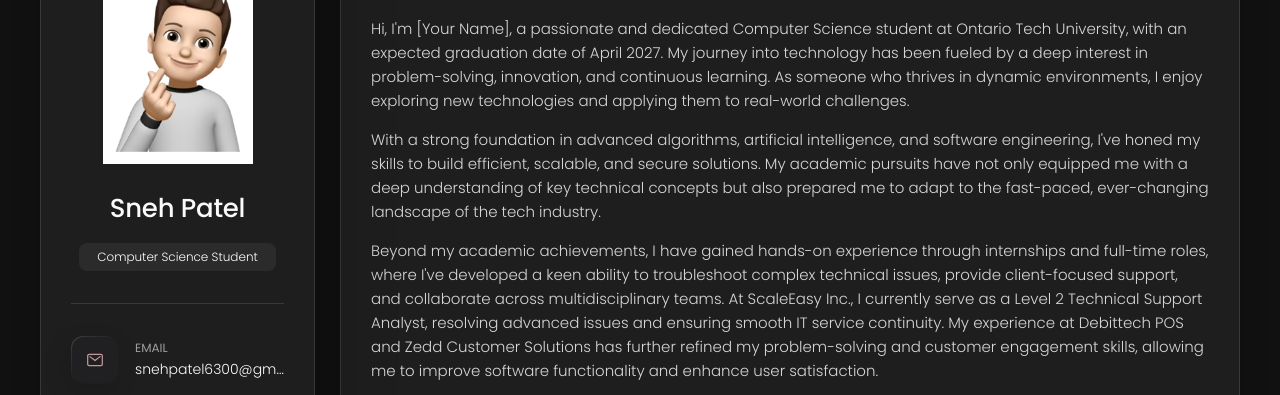
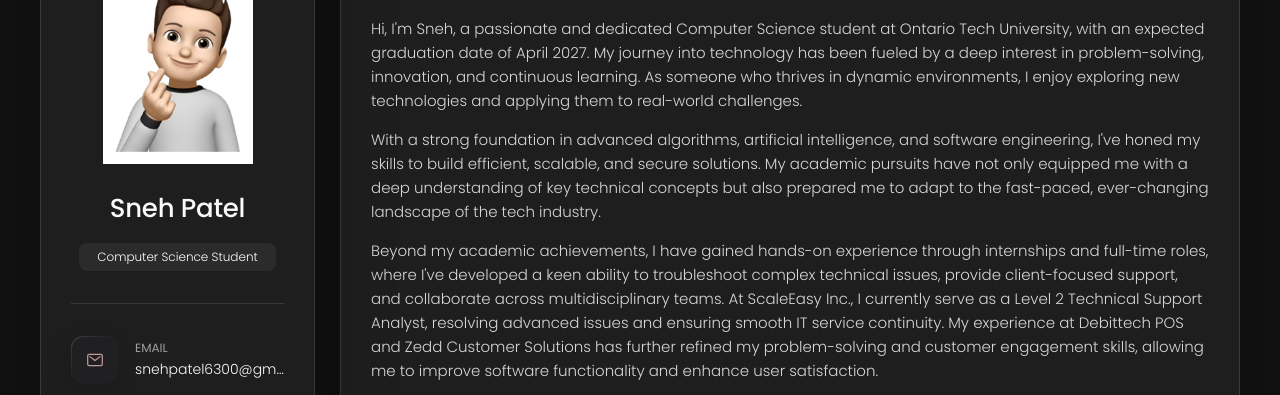
Before and after one commit to snehpatel0603/Sneh_Portfolio_Website, a plain HTML site: page index.html in a window 1280 px wide. Shown: the part 162-557 px from the top of the page. Drawn offline with nearby package versions, Linux system fonts and the light colour scheme.

Commit message:
Name issue fixed

```diff
--- a/index.html
+++ b/index.html
@@ -210,7 +210,7 @@
 
         <section class="about-text">
           <p>
-            Hi, I'm [Your Name], a passionate and dedicated Computer Science student at Ontario Tech University, with an expected graduation date of April 2027.
+            Hi, I'm Sneh, a passionate and dedicated Computer Science student at Ontario Tech University, with an expected graduation date of April 2027.
             My journey into technology has been fueled by a deep interest in problem-solving, innovation, and continuous learning. As someone who thrives in dynamic environments,
             I enjoy exploring new technologies and applying them to real-world challenges.
             </p>
```
